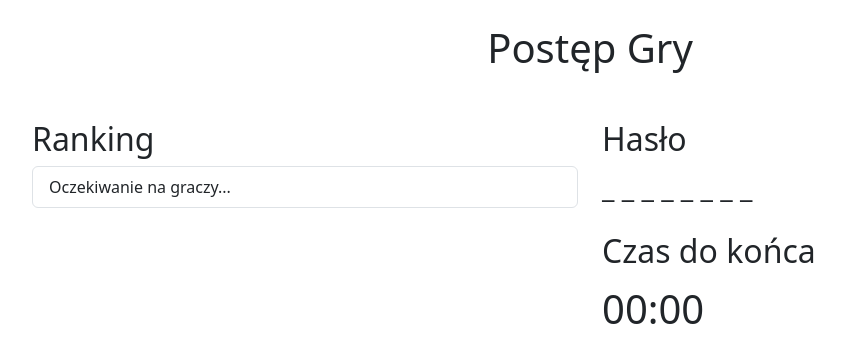
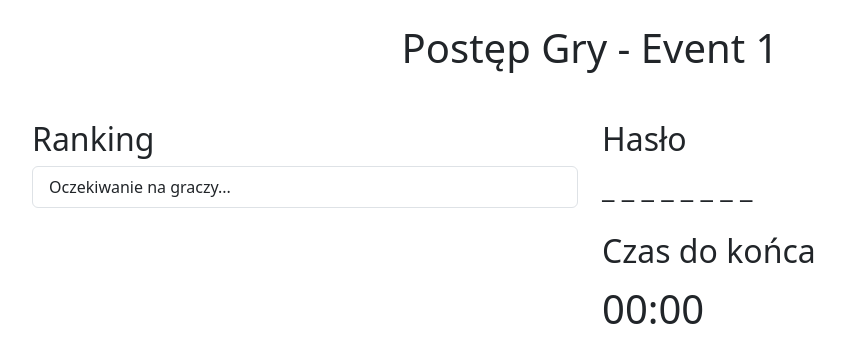
Before and after one commit to michalkopec1981/Saper-2, a Flask app: page /display/1 in a window 1280 px wide. Shown: the top 363 px of the page, without its empty margins (50-895 px from the left). Run offline with Flask 2, Linux system fonts and the light colour scheme; data that the repository does not hold is empty; some libraries are stand-ins or nearby versions.

Commit message:
Update display.html

```diff
--- a/templates/display.html
+++ b/templates/display.html
@@ -1,15 +1,14 @@
 {% extends 'base.html' %}
 
-{% block title %}Ekran Gry - Saper{% endblock %}
+{% block title %}Ekran Gry - {{ event_name }} - Saper{% endblock %}
 
 {% block content %}
-    <h1 class="text-center">Postęp Gry</h1>
+    <h1 class="text-center">Postęp Gry - {{ event_name }}</h1>
 
     <div class="row mt-5">
         <div class="col-md-6">
             <h2>Ranking</h2>
             <ul id="leaderboard" class="list-group">
-                <!-- Ranking będzie aktualizowany na żywo -->
                 <li class="list-group-item">Oczekiwanie na graczy...</li>
             </ul>
         </div>
@@ -24,54 +23,46 @@
 
 {% block scripts %}
 {{ super() }}
-<!-- Import biblioteki Socket.IO -->
 <script src="https://cdn.socket.io/4.5.2/socket.io.min.js"></script>
 <script>
     document.addEventListener('DOMContentLoaded', function () {
-        // Nawiązanie połączenia z serwerem Socket.IO
+        const EVENT_ID = {{ event_id }};
         const socket = io();
 
-        // Pobranie elementów DOM do aktualizacji
         const leaderboardEl = document.getElementById('leaderboard');
         const passwordEl = document.getElementById('password-display');
         const timerEl = document.getElementById('timer');
 
-        // Nasłuchiwanie na zdarzenie aktualizacji rankingu
+        // Join the specific event room upon connection
+        socket.on('connect', function() {
+            socket.emit('join', { event_id: EVENT_ID });
+        });
+
         socket.on('leaderboard_update', function(players) {
-            leaderboardEl.innerHTML = ''; // Wyczyść starą listę
+            leaderboardEl.innerHTML = '';
             if (players.length === 0) {
                 leaderboardEl.innerHTML = '<li class="list-group-item">Brak graczy w rankingu.</li>';
                 return;
             }
-            // Sortowanie graczy po wyniku malejąco i wyświetlanie
             players.sort((a, b) => b.score - a.score).forEach(player => {
                 const li = document.createElement('li');
                 li.className = 'list-group-item d-flex justify-content-between align-items-center';
-                li.innerHTML = `
-                    <span>${player.name}</span>
-                    <span class="badge bg-primary rounded-pill">${player.score} pkt</span>
-                `;
+                li.innerHTML = `<span>${player.name}</span><span class="badge bg-primary rounded-pill">${player.score} pkt</span>`;
                 leaderboardEl.appendChild(li);
             });
         });
 
-        // Nasłuchiwanie na zdarzenie aktualizacji hasła
         socket.on('password_update', function(passwordState) {
-            // Dodaje spacje pomiędzy znakami dla lepszej czytelności
             passwordEl.textContent = passwordState.split('').join(' ');
         });
 
-        // Nasłuchiwanie na zdarzenie "tyknięcia" zegara
         socket.on('timer_tick', function(data) {
             const timeLeft = Math.floor(data.time_left);
             const minutes = Math.floor(timeLeft / 60);
             const seconds = timeLeft % 60;
-            // Formatowanie czasu do postaci MM:SS
-            timerEl.textContent =
-                `${minutes.toString().padStart(2, '0')}:${seconds.toString().padStart(2, '0')}`;
+            timerEl.textContent = `${minutes.toString().padStart(2, '0')}:${seconds.toString().padStart(2, '0')}`;
         });
 
-        // Nasłuchiwanie na ogólną aktualizację stanu gry przy połączeniu
         socket.on('game_state_update', function(state) {
             if (state.password) {
                  passwordEl.textContent = state.password.split('').join(' ');
```
